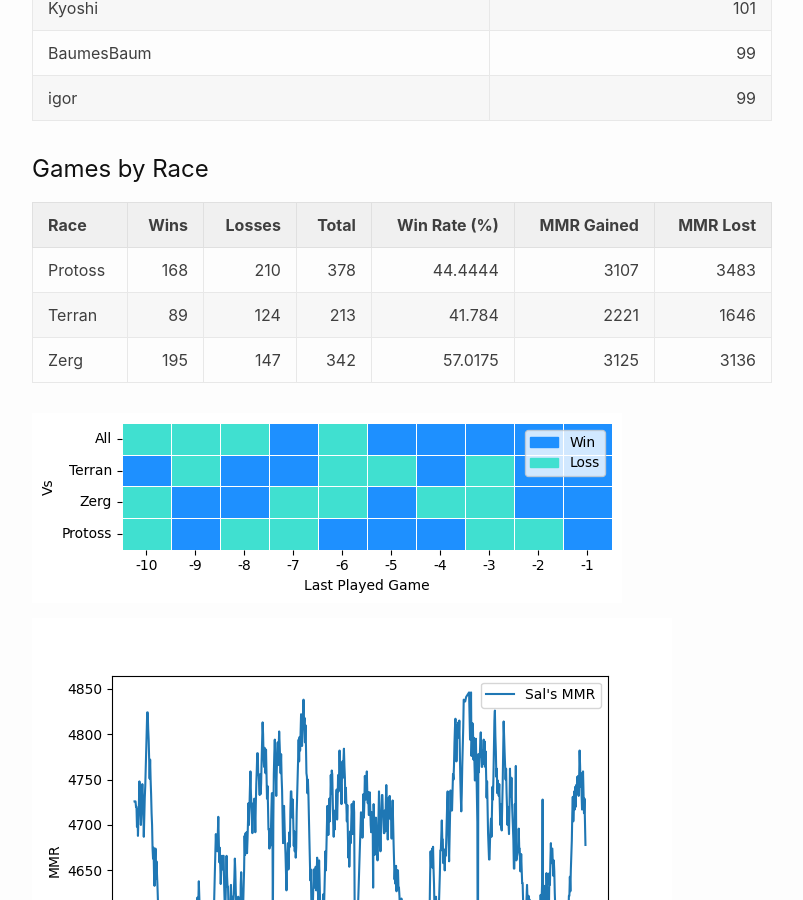
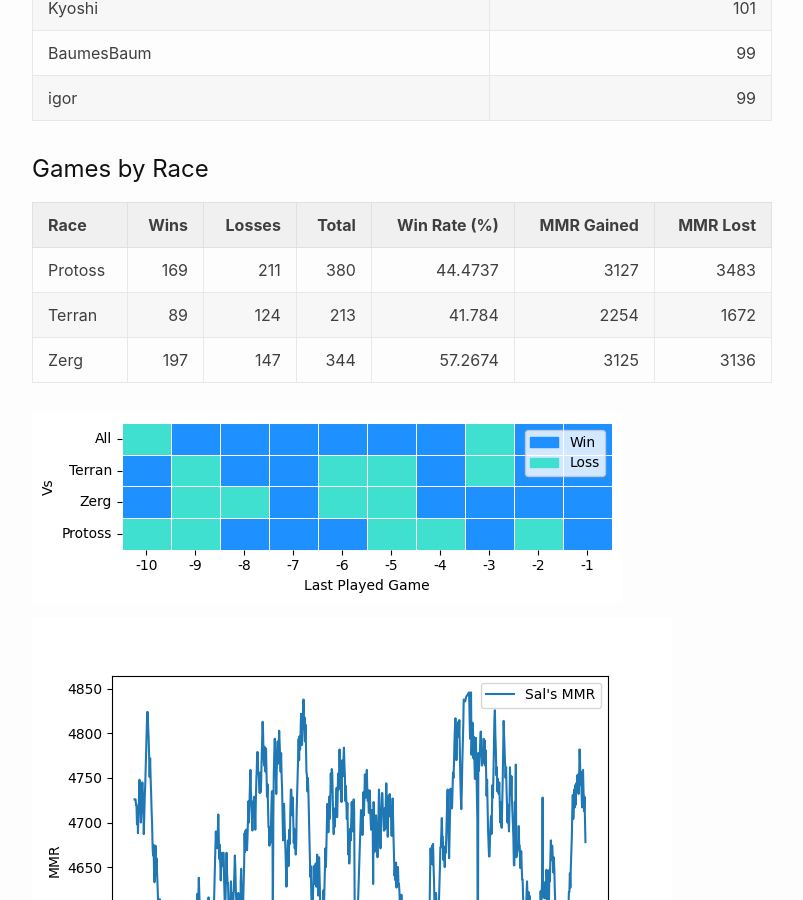
Before and after one commit to kylermurphy/UpATree, a Jekyll site: the page built from docs/index.md, in a window 1280 px wide and 900 px high, scrolled down 1050 px. Shown: the whole window, without its empty margins (238-1041 px from the left). Built offline with Jekyll 4.4.1, drawn with Linux system fonts in a browser that asks for light colours; our own code applies the rules of GitHub Pages for plain Markdown files; some of the changed text lies outside the part shown.

Commit message:
running on push

```diff
--- a/docs/index.md
+++ b/docs/index.md
@@ -35,9 +35,9 @@ layout: home
 
 | Race    |   Wins |   Losses |   Total |   Win Rate (%) |   MMR Gained |   MMR Lost |
 |:--------|-------:|---------:|--------:|---------------:|-------------:|-----------:|
-| Protoss |    168 |      210 |     378 |        44.4444 |         3107 |       3483 |
-| Terran  |     89 |      124 |     213 |        41.784  |         2221 |       1646 |
-| Zerg    |    195 |      147 |     342 |        57.0175 |         3125 |       3136 |
+| Protoss |    169 |      211 |     380 |        44.4737 |         3127 |       3483 |
+| Terran  |     89 |      124 |     213 |        41.784  |         2254 |       1672 |
+| Zerg    |    197 |      147 |     344 |        57.2674 |         3125 |       3136 |
 
 ![Games by Race](./assets/gm_hist.png)
 
--- a/log.txt
+++ b/log.txt
@@ -49,3 +49,4 @@ Writing a log file 2025-02-24 22:47:22.
 Writing a log file 2025-02-24 23:18:36.
 Writing a log file 2025-02-24 23:30:31.
 Writing a log file 2025-02-24 23:46:53.
+Writing a log file 2025-02-25 15:21:58.
```
Also changed, not shown: other parts of docs/index.md (+4 -4 lines), docs/assets/MMR.png, docs/assets/daily.png, docs/assets/gm_hist.png, docs/assets/r_wrt.png, 1 other file.
